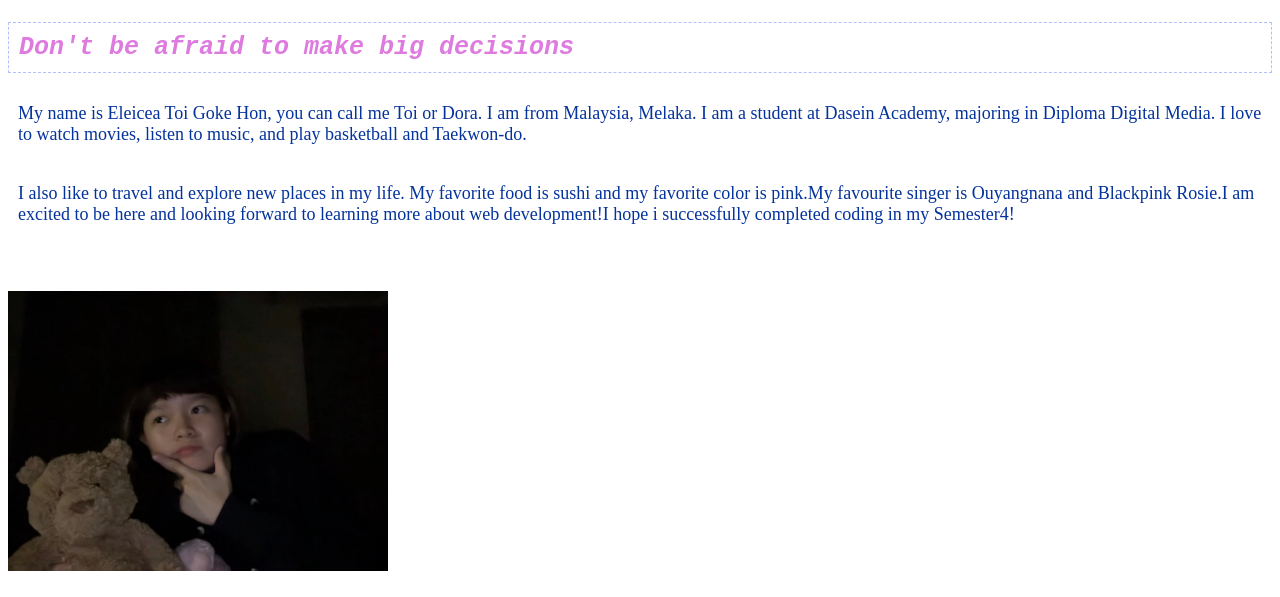
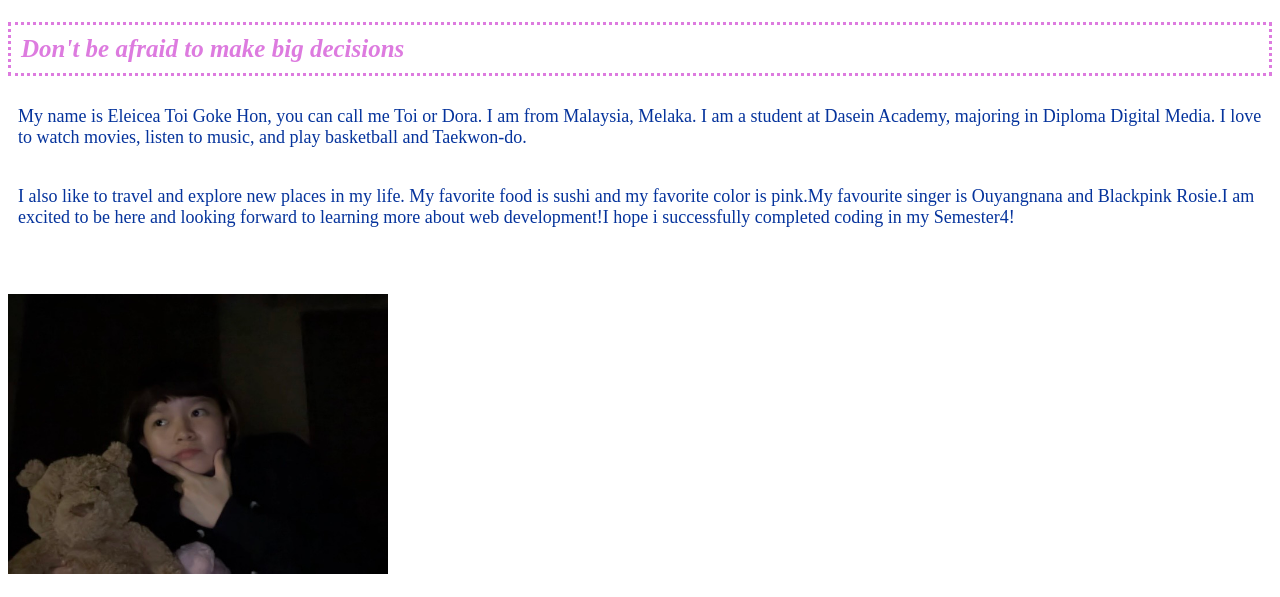
Before and after one commit to eleiceatoi/eleiceatoi.github.io, a plain HTML site: page week2/self-intro.html in a window 1280 px wide. Shown: the part 99-696 px from the top of the page. Drawn offline with Linux system fonts and the light colour scheme.

Commit message:
fix:border and dotted

```diff
--- a/week2/self-intro.html
+++ b/week2/self-intro.html
@@ -20,14 +20,18 @@
         ;
         padding: 10px;
         font-style: italic;
-        font-family: 'Courier New', Courier, monospace;
-        border-style: dashed;
+        font-family: 'cursive,sans-serif';
+        border: 3px dotted;
     }
 
     p {
         color: rgb(5, 51, 156);
         font-size: 18px;
         padding: 10px;
+    }
+
+    a {
+        text-decoration: none;
     }
 </style>
 
```
